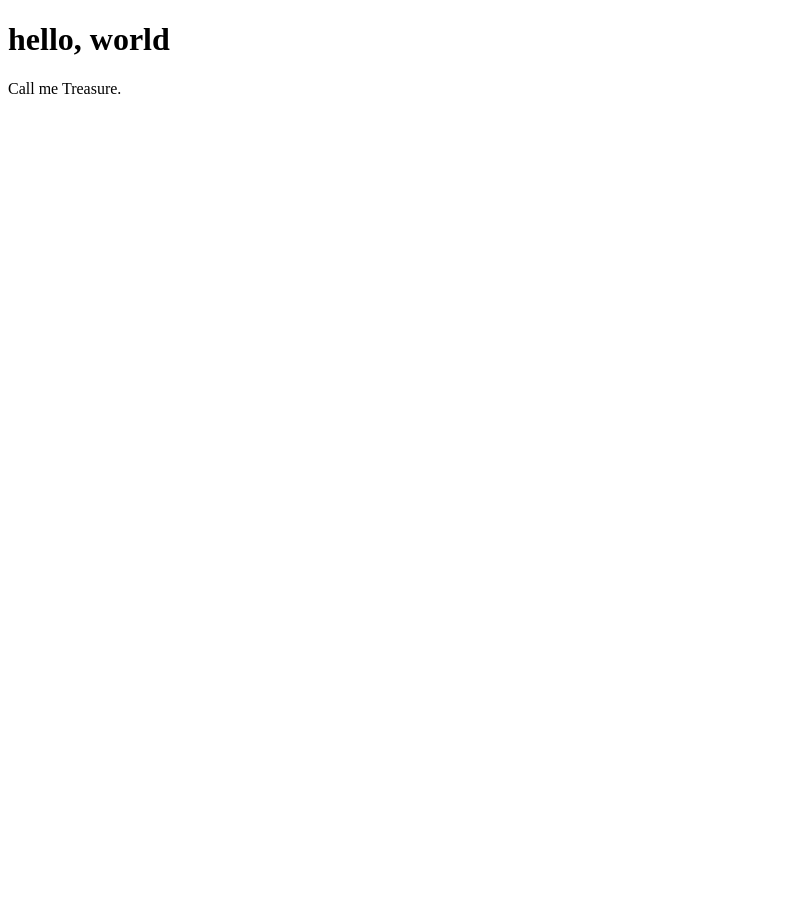
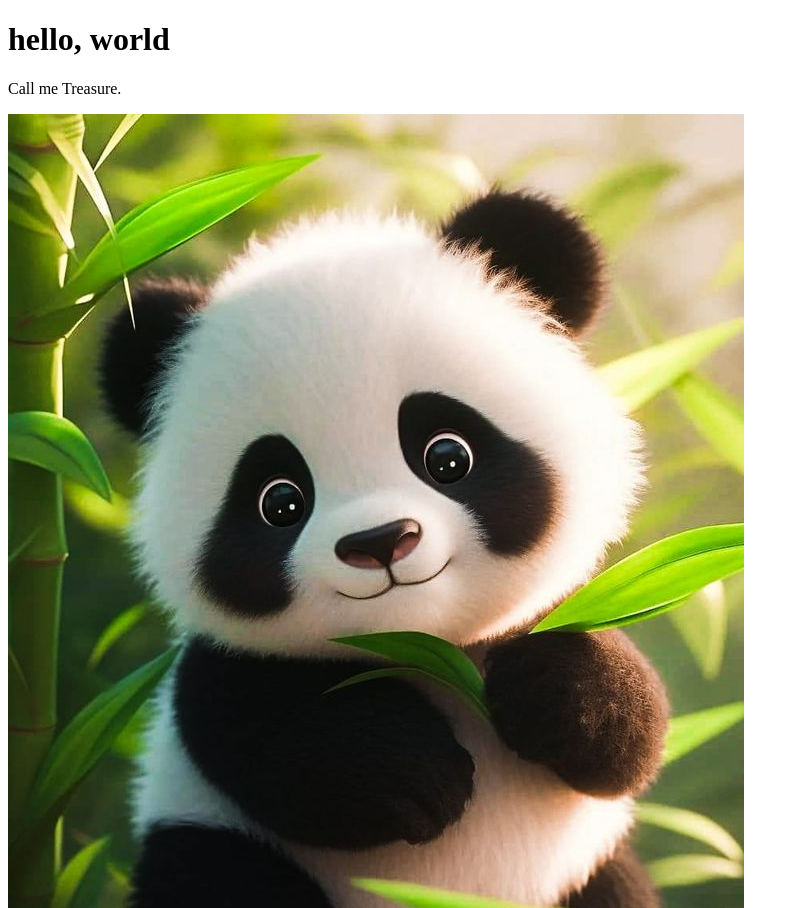
Before and after one commit to TreasureAD/website, a plain HTML site: page index.html in a window 1280 px wide. Shown: the top 908 px of the page, without its empty margins (0-799 px from the left). Before the commit the page ends 800 px from the top, so only its background shows below. Drawn offline with Linux system fonts and the light colour scheme.

Commit message:
Add an image

```diff
--- a/index.html
+++ b/index.html
@@ -8,5 +8,6 @@
 <body>
     <h1>hello, world</h1>
     <p>Call me Treasure.</p>
+    <img src="images/panda.jpg" alt="panda image">
 </body>
 </html>
```
Also changed, not shown: images/panda.jpg (added).
